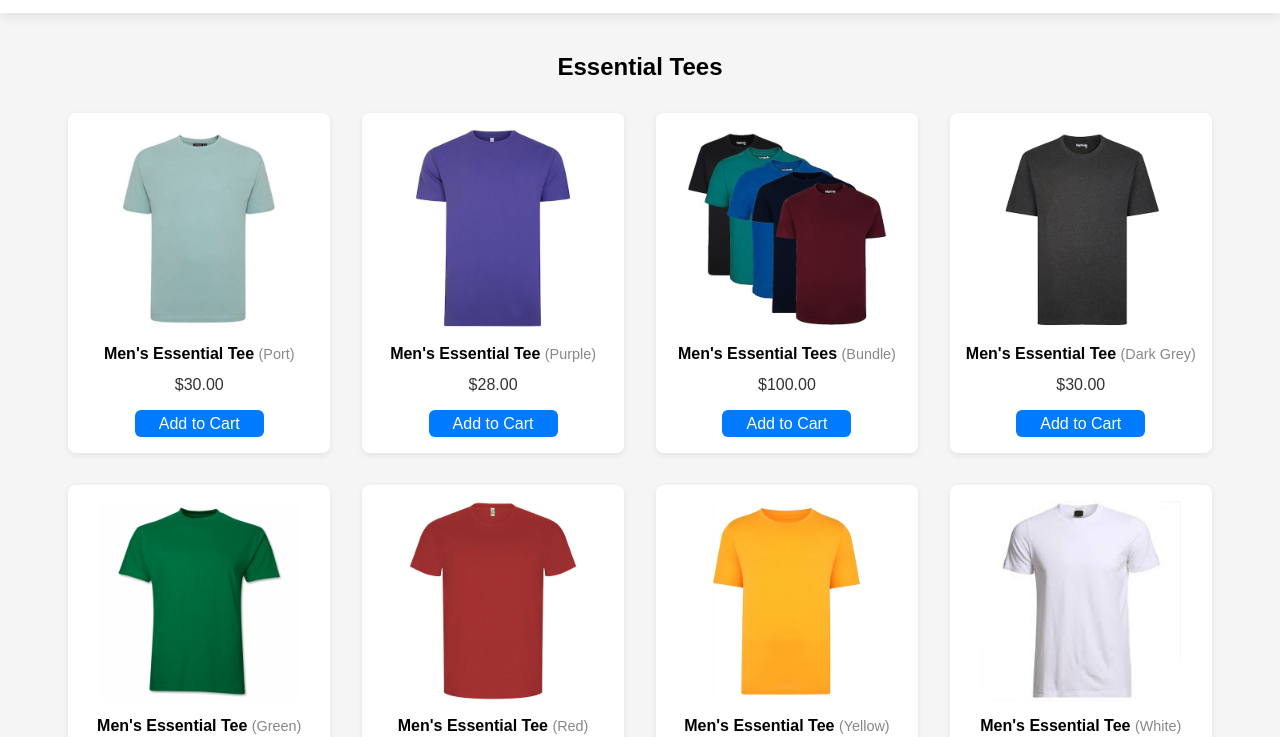
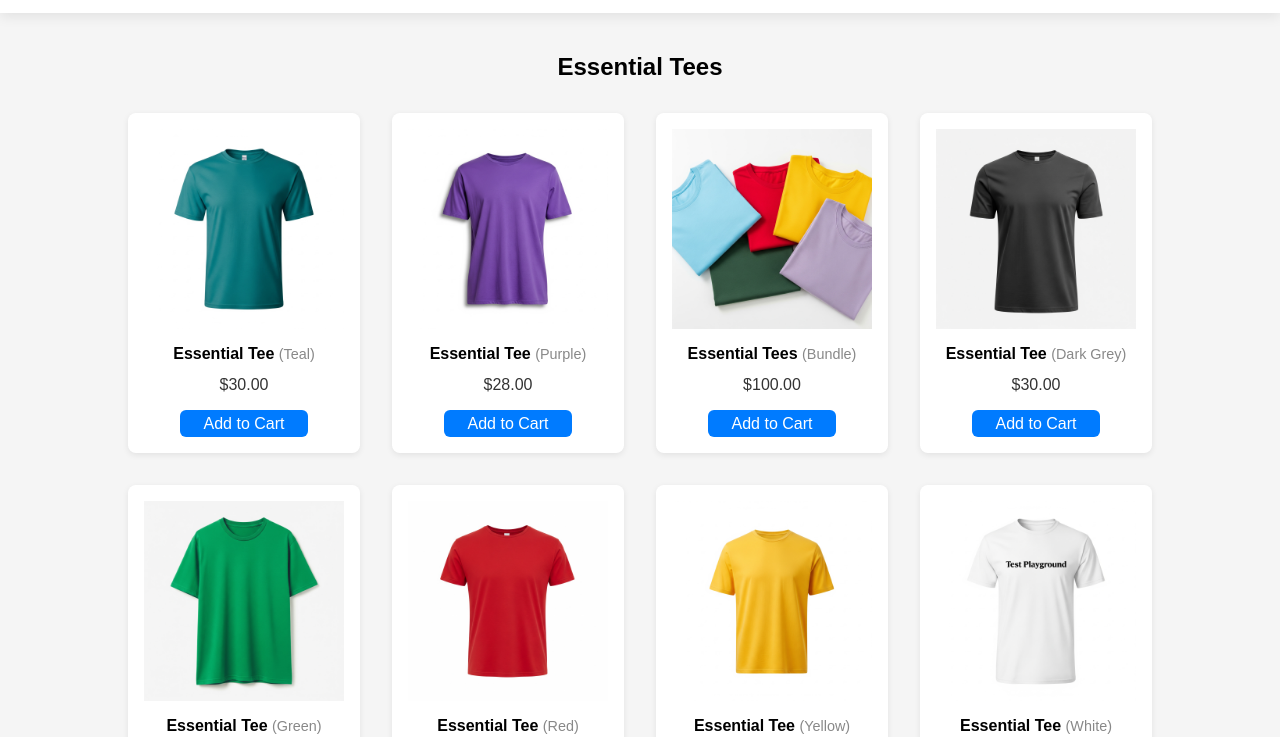
Before and after one commit to ellepri/test-playground-website, a website with bundled scripts: page src/shopping.html in a window 1280 px wide. Shown: the part 63-800 px from the top of the page. Built offline with nearby package versions, Linux system fonts and the light colour scheme.

Commit message:
Updated t-shirt images

```diff
--- a/src/shopping.html
+++ b/src/shopping.html
@@ -32,8 +32,8 @@
         <div class="product-grid">
 
             <div class="product-card">
-                <img src="images/plain-t-shirts.jpg" alt="Port T-shirt" class="product-image">
-                <div class="product-name">Men's Essential Tee <span class="product-colour">(Port)</span></div>
+                <img src="images/teal-tshirt.jpeg" alt="Port T-shirt" class="product-image">
+                <div class="product-name">Essential Tee <span class="product-colour">(Teal)</span></div>
                 <div class="product-price">$30.00</div>
                 <div class="button-group">
                     <button class="button add-to-cart" data-add-to-cart>Add to Cart</button>
@@ -42,8 +42,8 @@
             </div>
 
             <div class="product-card">
-                <img src="images/purple-tshirt.jpg" alt="Purple T-shirt" class="product-image">
-                <div class="product-name">Men's Essential Tee <span class="product-colour">(Purple)</span></div>
+                <img src="images/purple-tshirt.jpeg" alt="Purple T-shirt" class="product-image">
+                <div class="product-name">Essential Tee <span class="product-colour">(Purple)</span></div>
                 <div class="product-price">$28.00</div>
                 <div class="button-group">
                     <button class="button add-to-cart" data-add-to-cart>Add to Cart</button>
@@ -52,8 +52,8 @@
             </div>
 
             <div class="product-card">
-                <img src="images/bundle-tshirt.jpg" alt="Bundle" class="product-image">
-                <div class="product-name">Men's Essential Tees <span class="product-colour">(Bundle)</span></div>
+                <img src="images/bundle-tshirt.jpeg" alt="Bundle" class="product-image">
+                <div class="product-name">Essential Tees <span class="product-colour">(Bundle)</span></div>
                 <div class="product-price">$100.00</div>
                 <div class="button-group">
                     <button class="button add-to-cart" data-add-to-cart>Add to Cart</button>
@@ -62,8 +62,8 @@
             </div>
 
             <div class="product-card">
-                <img src="images/dark-grey-tshirt.jpg" alt="Dark Grey T-shirt" class="product-image">
-                <div class="product-name">Men's Essential Tee <span class="product-colour">(Dark Grey)</span></div>
+                <img src="images/dark-grey-tshirt.jpeg" alt="Dark Grey T-shirt" class="product-image">
+                <div class="product-name">Essential Tee <span class="product-colour">(Dark Grey)</span></div>
                 <div class="product-price">$30.00</div>
                 <div class="button-group">
                     <button class="button add-to-cart" data-add-to-cart>Add to Cart</button>
@@ -72,8 +72,8 @@
             </div>
 
             <div class="product-card">
-                <img src="images/green-tshirt.png" alt="Green T-shirt" class="product-image">
-                <div class="product-name">Men's Essential Tee <span class="product-colour">(Green)</span></div>
+                <img src="images/green-tshirt.jpeg" alt="Green T-shirt" class="product-image">
+                <div class="product-name">Essential Tee <span class="product-colour">(Green)</span></div>
                 <div class="product-price">$30.00</div>
                 <div class="button-group">
                     <button class="button add-to-cart" data-add-to-cart>Add to Cart</button>
@@ -82,8 +82,8 @@
             </div>
 
             <div class="product-card">
-                <img src="/images/red-tshirt.jpg" alt="Red T-shirt" class="product-image">
-                <div class="product-name">Men's Essential Tee <span class="product-colour">(Red)</span></div>
+                <img src="/images/red-tshirt.jpeg" alt="Red T-shirt" class="product-image">
+                <div class="product-name">Essential Tee <span class="product-colour">(Red)</span></div>
                 <div class="product-price">$30.00</div>
                 <div class="button-group">
                     <button class="button add-to-cart" data-add-to-cart>Add to Cart</button>
@@ -92,8 +92,8 @@
             </div>
 
             <div class="product-card">
-                <img src="images/yellow-tshirt.jpg" alt="Yellow T-shirt" class="product-image">
-                <div class="product-name">Men's Essential Tee <span class="product-colour">(Yellow)</span></div>
+                <img src="images/yellow-tshirt.jpeg" alt="Yellow T-shirt" class="product-image">
+                <div class="product-name">Essential Tee <span class="product-colour">(Yellow)</span></div>
                 <div class="product-price">$30.00</div>
                 <div class="button-group">
                     <button class="button add-to-cart" data-add-to-cart>Add to Cart</button>
@@ -102,8 +102,8 @@
             </div>
 
             <div class="product-card">
-                <img src="images/white-tshirt.jpg" alt="White T-shirt" class="product-image">
-                <div class="product-name">Men's Essential Tee <span class="product-colour">(White)</span></div>
+                <img src="images/white-tshirt.jpeg" alt="White T-shirt" class="product-image">
+                <div class="product-name">Essential Tee <span class="product-colour">(White)</span></div>
                 <div class="product-price">$30.99</div>
                 <div class="button-group">
                     <button class="button add-to-cart" data-add-to-cart>Add to Cart</button>
```
Also changed, not shown: src/images/bundle-tshirt.jpeg (added), src/images/bundle-tshirt.jpg (deleted), src/images/dark-grey-tshirt.jpeg (added), src/images/dark-grey-tshirt.jpg (deleted), src/images/green-tshirt.jpeg (added), src/images/green-tshirt.png (deleted), src/images/plain-t-shirts.jpg (deleted), src/images/purple-tshirt.jpeg (added), src/images/purple-tshirt.jpg (deleted), src/images/red-tshirt.jpeg (added), src/images/red-tshirt.jpg (deleted), src/images/teal-tshirt.jpeg (added), src/images/white-tshirt.jpeg (added), src/images/white-tshirt.jpg (deleted), 2 more files.
